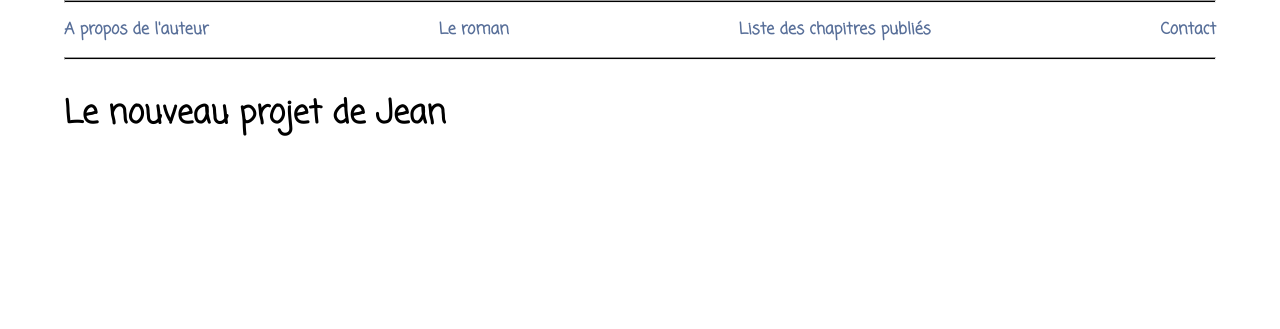
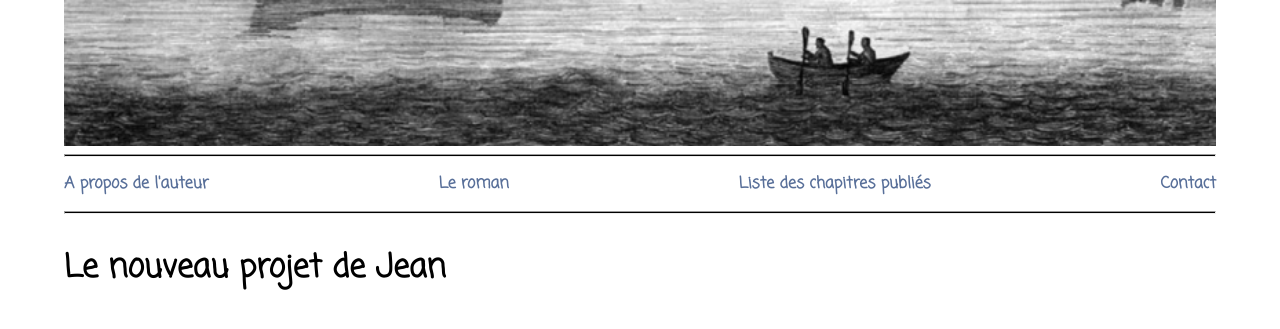
Before and after one commit to nushr/ProjetAlaska, a PHP site: page /view/novel.php in a window 1280 px wide. Shown: the part 99-428 px from the top of the page. Run offline with PHP 8.4, Linux system fonts and the light colour scheme.

Commit message:
Style des pages autres OK

```diff
--- a/public/styles/styles.css
+++ b/public/styles/styles.css
@@ -55,6 +55,13 @@ h4 {
     font-size:1.2em;
 }
 
+#else_visuel {
+    text-align: center;
+}
+
+#else_visuel img {
+    width:90%;
+}
 
 /* * * * * * * * * * * * * * * * * * * * */
 /* P * O * S * T * S * * * L * I * S * T */
--- a/view/template.php
+++ b/view/template.php
@@ -23,6 +23,8 @@
             <h1>Billet simple pour l'Alaska</h1>
         </header>
 
+        <div id="else_visuel"><a href="index.php"><img src="public/assets/view.png" alt="visuel"></a></div>
+
         <menu>
             <hr>
             <div>
```
Also changed, not shown: public/assets/view.png (added).
